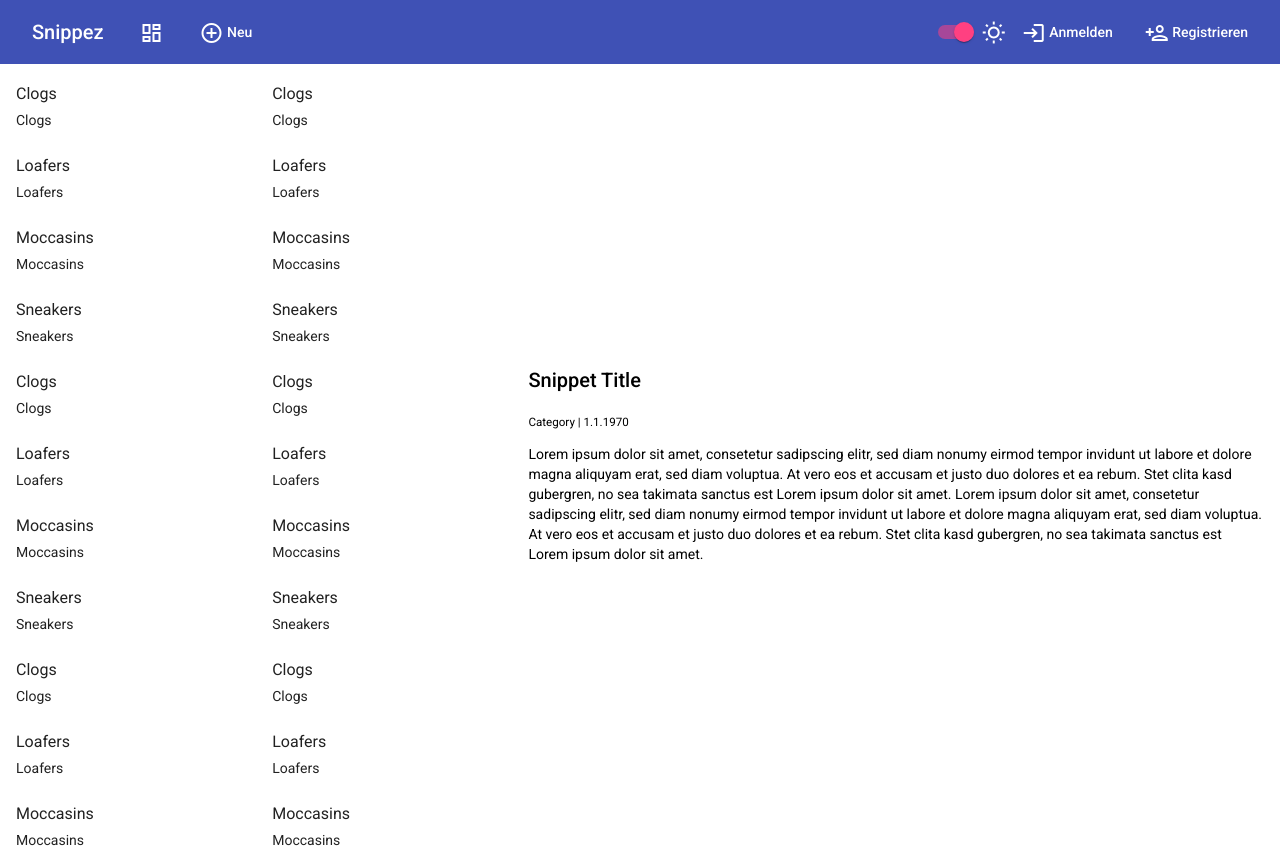
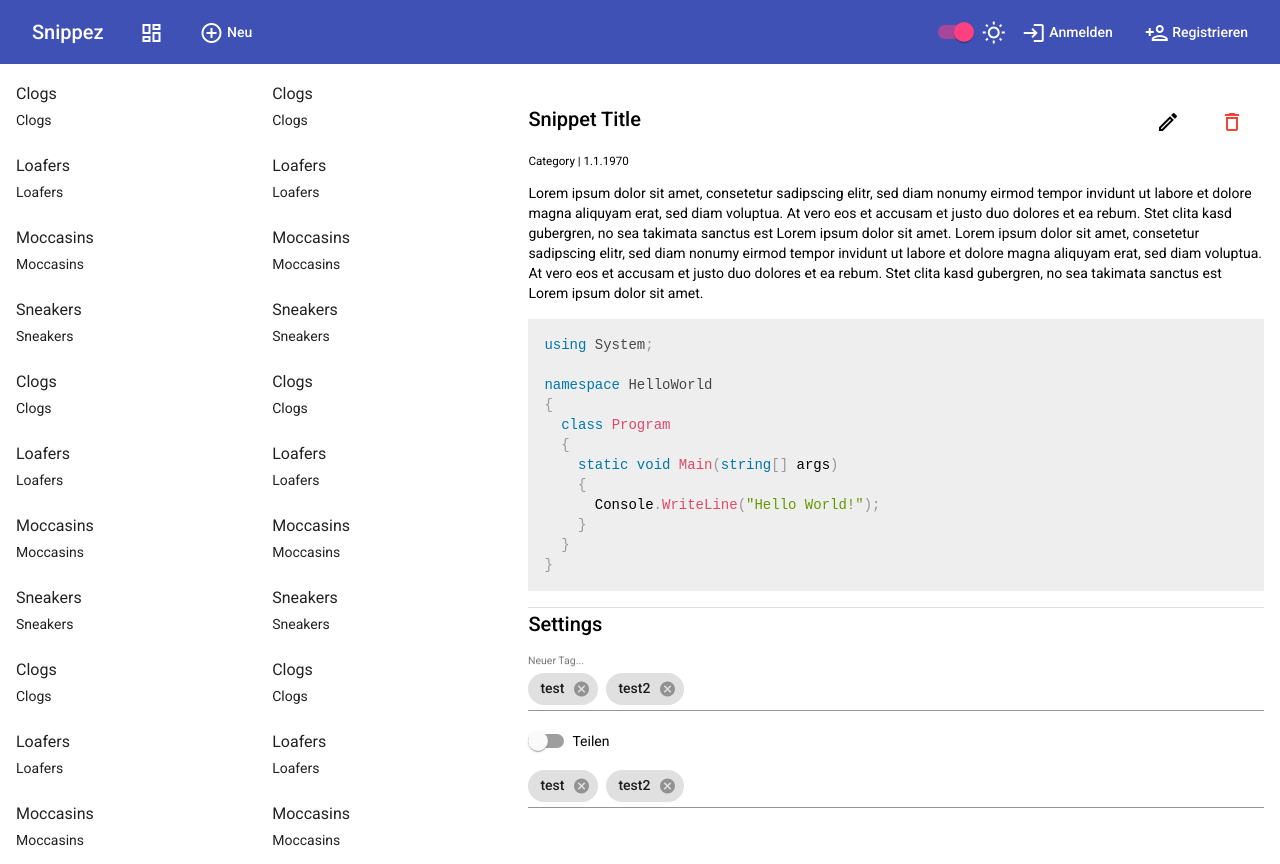
Before and after one commit to gunay5858/SnippezFrontend, an Angular app: page /dashboard in a window 1280 px wide. Built offline with nearby package versions, Linux system fonts and the light colour scheme.

Commit message:
template for showing a codesnippet

```diff
--- a/angular.json
+++ b/angular.json
@@ -29,6 +29,7 @@
             ],
             "styles": [
               "./node_modules/@angular/material/prebuilt-themes/indigo-pink.css",
+              "./node_modules/prismjs/themes/prism.css",
               "src/styles.scss"
             ],
             "scripts": []
--- a/package.json
+++ b/package.json
@@ -21,6 +21,7 @@
     "@angular/platform-browser": "~9.1.1",
     "@angular/platform-browser-dynamic": "~9.1.1",
     "@angular/router": "~9.1.1",
+    "prismjs": "^1.21.0",
     "rxjs": "~6.5.4",
     "tslib": "^1.10.0",
     "zone.js": "~0.10.2"
--- a/src/app/category-list/category-list.component.ts
+++ b/src/app/category-list/category-list.component.ts
@@ -1,4 +1,4 @@
-import {Component, OnInit} from '@angular/core';
+import { Component, OnInit } from '@angular/core';
 
 @Component({
   selector: 'app-category-list',
@@ -7,9 +7,7 @@ import {Component, OnInit} from '@angular/core';
 })
 export class CategoryListComponent implements OnInit {
   typesOfShoes: string[] = ['Boots', 'Clogs', 'Loafers', 'Moccasins', 'Sneakers', 'Clogs', 'Loafers', 'Moccasins', 'Sneakers', 'Clogs', 'Loafers', 'Moccasins', 'Sneakers', 'Clogs', 'Loafers', 'Moccasins', 'Sneakers', 'Clogs', 'Loafers', 'Moccasins', 'Sneakers'];
-
-  constructor() {
-  }
+  constructor() { }
 
   ngOnInit(): void {
   }
--- a/src/app/show-snippet/show-snippet.component.html
+++ b/src/app/show-snippet/show-snippet.component.html
@@ -1,4 +1,56 @@
-<h2>Snippet Title</h2>
+<h2>
+  Snippet Title
+  <span class="float-right">
+    <button mat-button matTooltip="Bearbeiten">
+       <mat-icon aria-hidden="false" aria-label="toggle theme"
+                 fontSet="material-icons-outlined">edit
+      </mat-icon>
+    </button>
+    <button mat-button color="warn" matTooltip="Löschen">
+      <mat-icon aria-hidden="false" aria-label="toggle theme"
+                fontSet="material-icons-outlined">delete_outline
+      </mat-icon>
+    </button>
+  </span>
+</h2>
+
 <h5 class="text-muted">Category | 1.1.1970</h5>
 
 Lorem ipsum dolor sit amet, consetetur sadipscing elitr, sed diam nonumy eirmod tempor invidunt ut labore et dolore magna aliquyam erat, sed diam voluptua. At vero eos et accusam et justo duo dolores et ea rebum. Stet clita kasd gubergren, no sea takimata sanctus est Lorem ipsum dolor sit amet. Lorem ipsum dolor sit amet, consetetur sadipscing elitr, sed diam nonumy eirmod tempor invidunt ut labore et dolore magna aliquyam erat, sed diam voluptua. At vero eos et accusam et justo duo dolores et ea rebum. Stet clita kasd gubergren, no sea takimata sanctus est Lorem ipsum dolor sit amet.
+
+
+<pre class="code" [innerHtml]="code"></pre>
+
+<mat-divider></mat-divider>
+<h2>Settings</h2>
+
+<mat-form-field class="tags-field">
+  <mat-chip-list #chipList aria-label="Fruit selection">
+    <mat-chip *ngFor="let fruit of fruits" [selectable]="selectable"
+              [removable]="removable" (removed)="remove(fruit)">
+      {{fruit}}
+      <mat-icon matChipRemove *ngIf="removable">cancel</mat-icon>
+    </mat-chip>
+    <input placeholder="Neuer Tag..."
+           [matChipInputFor]="chipList"
+           [matChipInputSeparatorKeyCodes]="separatorKeysCodes"
+           [matChipInputAddOnBlur]="addOnBlur"
+           (matChipInputTokenEnd)="add($event)">
+  </mat-chip-list>
+</mat-form-field>
+
+<mat-slide-toggle>Teilen</mat-slide-toggle>
+<mat-form-field class="tags-field">
+  <mat-chip-list #chipList aria-label="Fruit selection">
+    <mat-chip *ngFor="let fruit of fruits" [selectable]="selectable"
+              [removable]="removable" (removed)="remove(fruit)">
+      {{fruit}}
+      <mat-icon matChipRemove *ngIf="removable">cancel</mat-icon>
+    </mat-chip>
+    <input placeholder="Neuer Tag..."
+           [matChipInputFor]="chipList"
+           [matChipInputSeparatorKeyCodes]="separatorKeysCodes"
+           [matChipInputAddOnBlur]="addOnBlur"
+           (matChipInputTokenEnd)="add($event)">
+  </mat-chip-list>
+</mat-form-field>
--- a/src/app/show-snippet/show-snippet.component.scss
+++ b/src/app/show-snippet/show-snippet.component.scss
@@ -2,3 +2,23 @@
   width: 100%;
   padding: 16px;
 }
+
+code {
+  display: block;
+  padding-top: 16px;
+  padding-bottom: 16px;
+}
+
+.tags-field {
+  width: calc(100% - 0px)
+}
+
+pre {
+  background-color: #EEEEEE;
+}
+
+.code {
+  padding: 16px;
+  margin-top: 16px;
+  margin-bottom: 16px;
+}
--- a/src/app/show-snippet/show-snippet.component.ts
+++ b/src/app/show-snippet/show-snippet.component.ts
@@ -1,4 +1,11 @@
 import { Component, OnInit } from '@angular/core';
+import 'prismjs';
+import 'prismjs/components/prism-csharp';
+import 'prismjs/components/prism-css';
+import {MatChipInputEvent} from "@angular/material/chips";
+import {COMMA, ENTER} from "@angular/cdk/keycodes";
+
+declare var Prism: any;
 
 @Component({
   selector: 'app-show-snippet',
@@ -6,10 +13,54 @@ import { Component, OnInit } from '@angular/core';
   styleUrls: ['./show-snippet.component.scss']
 })
 export class ShowSnippetComponent implements OnInit {
+  public code = 'using System;\n' +
+    '\n' +
+    'namespace HelloWorld\n' +
+    '{\n' +
+    '  class Program\n' +
+    '  {\n' +
+    '    static void Main(string[] args)\n' +
+    '    {\n' +
+    '      Console.WriteLine("Hello World!");    \n' +
+    '    }\n' +
+    '  }\n' +
+    '}';
+    languageIdentifier: string = 'cs';
+
+  visible = true;
+  selectable = true;
+  removable = true;
+  addOnBlur = true;
+  readonly separatorKeysCodes: number[] = [ENTER, COMMA];
+  fruits: string[] = ["test", "test2"];
 
   constructor() { }
 
   ngOnInit(): void {
+    this.code = Prism.highlight(this.code, Prism.languages[this.languageIdentifier]);
+  }
+
+  add(event: MatChipInputEvent): void {
+    const input = event.input;
+    const value = event.value;
+
+    // Add our fruit
+    if ((value || '').trim()) {
+      this.fruits.push(value.trim());
+    }
+
+    // Reset the input value
+    if (input) {
+      input.value = '';
+    }
+  }
+
+  remove(fruit: string): void {
+    const index = this.fruits.indexOf(fruit);
+
+    if (index >= 0) {
+      this.fruits.splice(index, 1);
+    }
   }
 
 }
--- a/src/styles.scss
+++ b/src/styles.scss
@@ -1,6 +1,4 @@
 /* You can add global styles to this file, and also import other style files */
-
-
 html, body { height: 100%; }
 body { margin: 0; font-family: Roboto, "Helvetica Neue", sans-serif; }
 
@@ -12,3 +10,6 @@ body { margin: 0; font-family: Roboto, "Helvetica Neue", sans-serif; }
 .mat-list-base {
   padding-top: 0!important;
 }
+.float-right {
+  float: right;
+}
```
Also changed, not shown: src/app/app.module.ts (+7 -1 lines), 1 other file (tests, documents, lock files or other folders).
